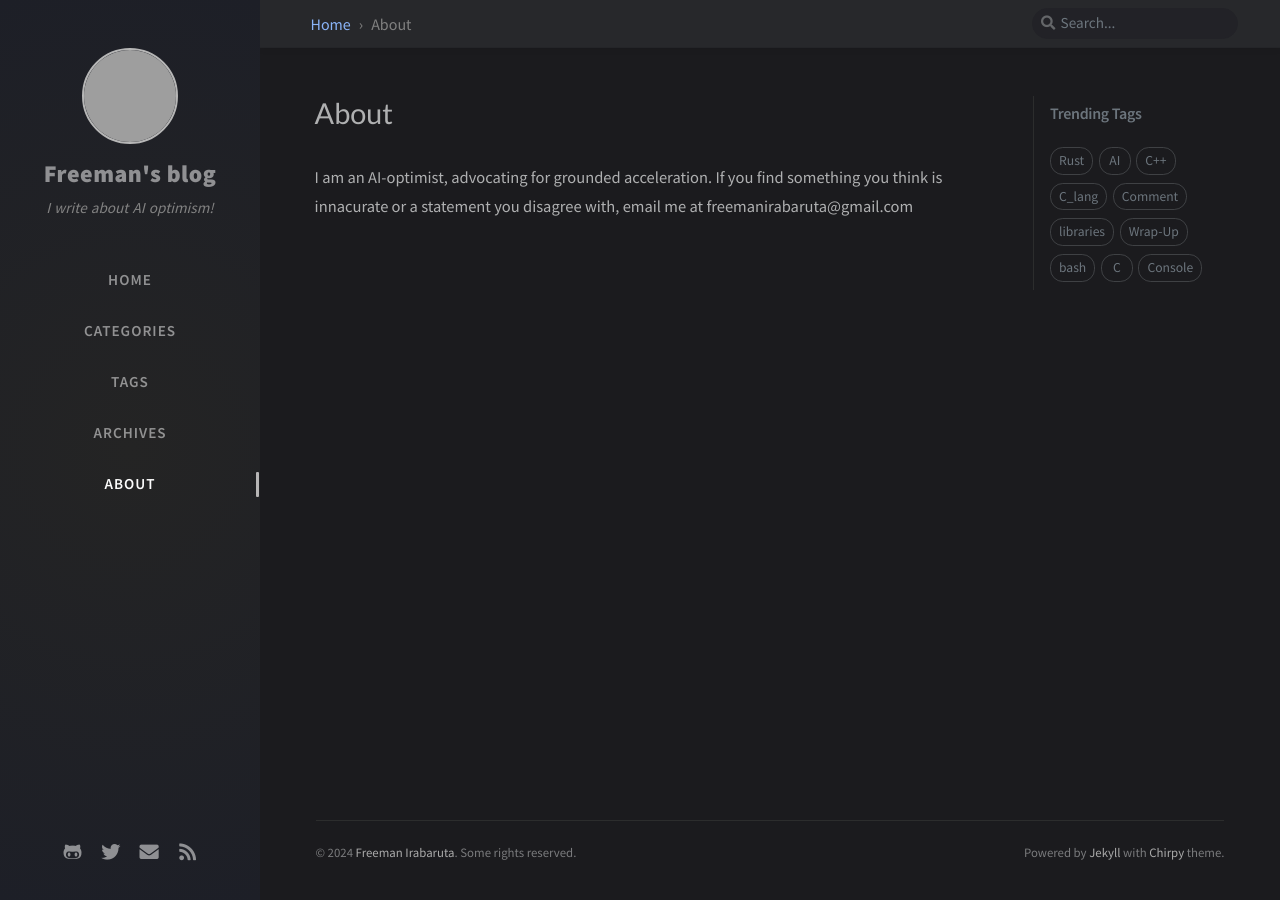
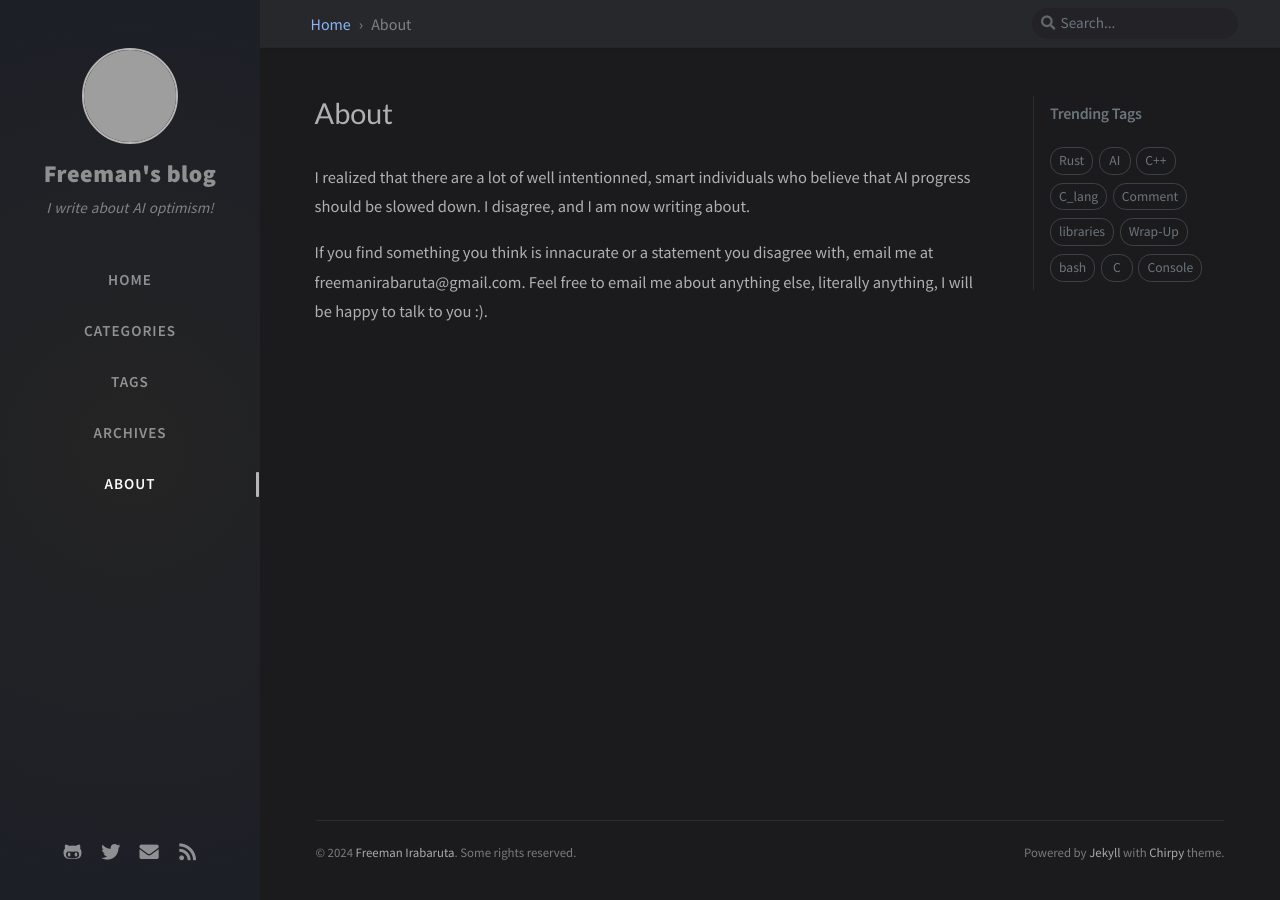
Before and after one commit to snow-blade/jekyll-blog, a Jekyll site: the page built from _tabs/about.md, in a window 1280 px wide. Built offline with Jekyll 4.4.1, drawn with Linux system fonts in a browser that asks for light colours; nearby versions of some CDN libraries; comment, search, counter and statistics services are not loaded; grey boxes are pictures that could not be loaded.

Commit message:
Update about.md

```diff
--- a/_tabs/about.md
+++ b/_tabs/about.md
@@ -3,4 +3,7 @@ title: About
 icon: fas fa-info
 order: 4
 ---
-I am an AI-optimist, advocating for grounded acceleration. If you find something you think is innacurate or a statement you disagree with, email me at freemanirabaruta@gmail.com
+
+I realized that there are a lot of well intentionned, smart individuals who believe that AI progress should be slowed down. I disagree, and I am now writing about.
+
+If you find something you think is innacurate or a statement you disagree with, email me at freemanirabaruta@gmail.com. Feel free to email me about anything else, literally anything, I will be happy to talk to you :).
```
